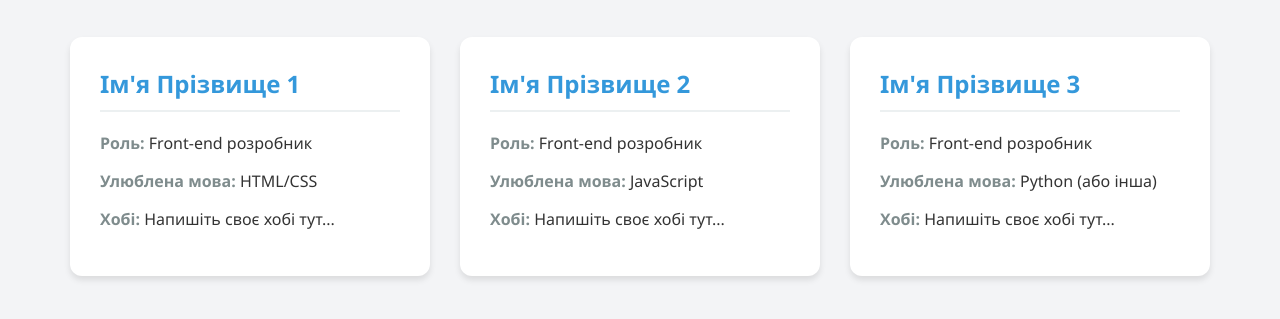
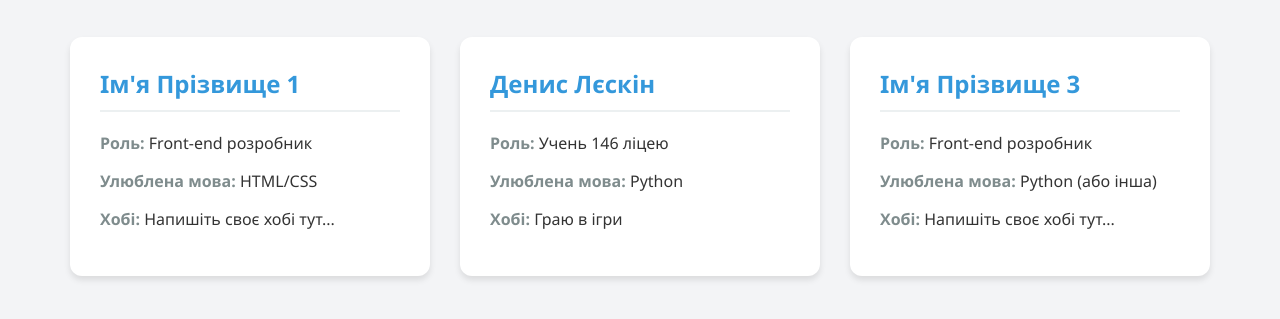
Before and after one commit to dredACR/11B, a plain HTML site: page index.html in a window 1280 px wide. Shown: the part 107-426 px from the top of the page. Drawn offline with Linux system fonts and the light colour scheme.

Commit message:
Додано резюме Лєскін

```diff
--- a/index.html
+++ b/index.html
@@ -62,10 +62,10 @@
             <p><span class="info-label">Хобі:</span> Напишіть своє хобі тут...</p>
         </div>
         <div class="card">
-            <h2>Ім'я Прізвище 2</h2>
-            <p><span class="info-label">Роль:</span> Front-end розробник</p>
-            <p><span class="info-label">Улюблена мова:</span> JavaScript</p>
-            <p><span class="info-label">Хобі:</span> Напишіть своє хобі тут...</p>
+            <h2>Денис Лєскін</h2>
+            <p><span class="info-label">Роль:</span> Учень 146 ліцею</p>
+            <p><span class="info-label">Улюблена мова:</span> Python</p>
+            <p><span class="info-label">Хобі:</span> Граю в ігри</p>
         </div>
         <div class="card">
             <h2>Ім'я Прізвище 3</h2>
```
